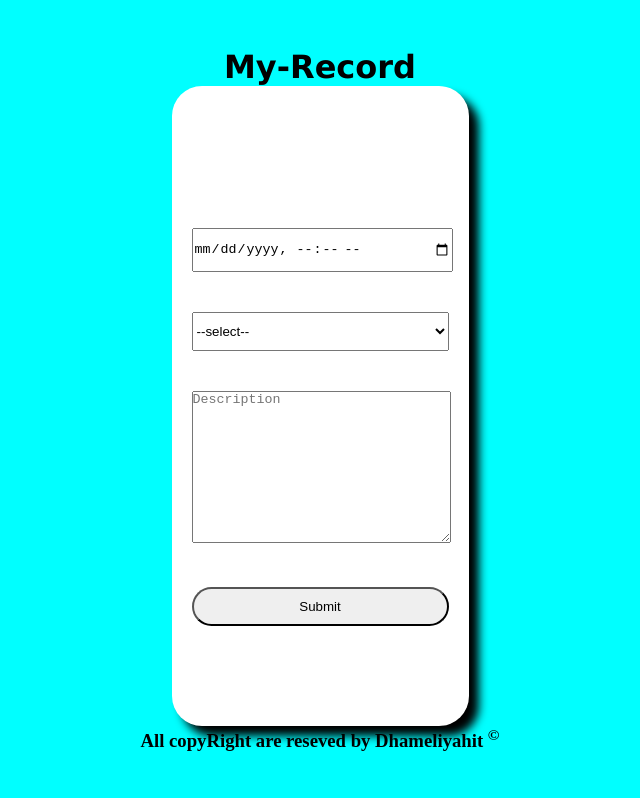
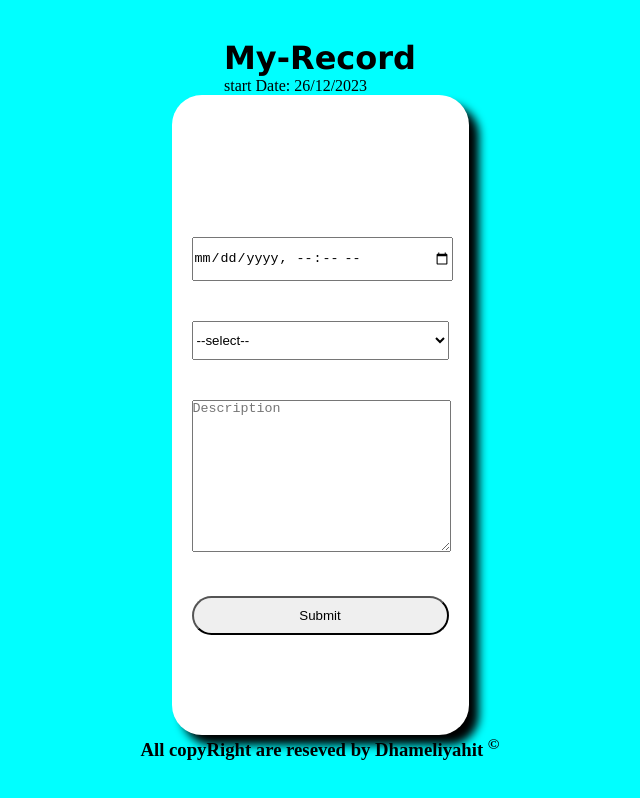
Before and after one commit to dhameliyahit/My-Record, a plain HTML site: page index.htm in a window 1280 px wide. Shown: the whole page, without its empty margins (320-960 px from the left). Drawn offline with Linux system fonts and the light colour scheme.

Commit message:
Update index.htm

```diff
--- a/index.htm
+++ b/index.htm
@@ -12,6 +12,7 @@
     <main>
         <div class="title">
             <h1>My-Record</h1>
+            <p>start Date: 26/12/2023</p>
         </div>
        <div class="form">
         <form action="https://script.google.com/macros/s/AKfycbwLCwAVcczu6RYL22sP_edWUJAcKIqyT-bUXbDChXxeCLx7DhNE9DIDRqlsxN7ls5xY/exec"
```
